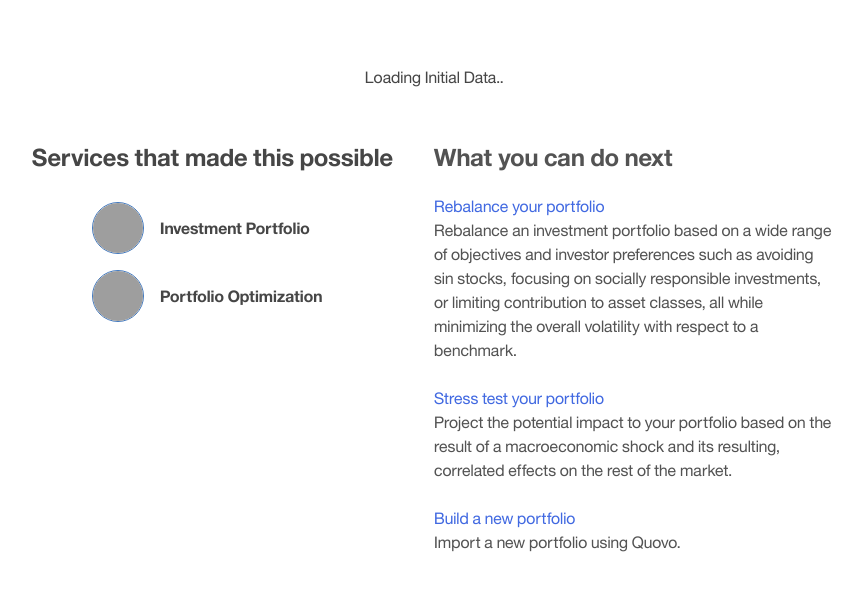
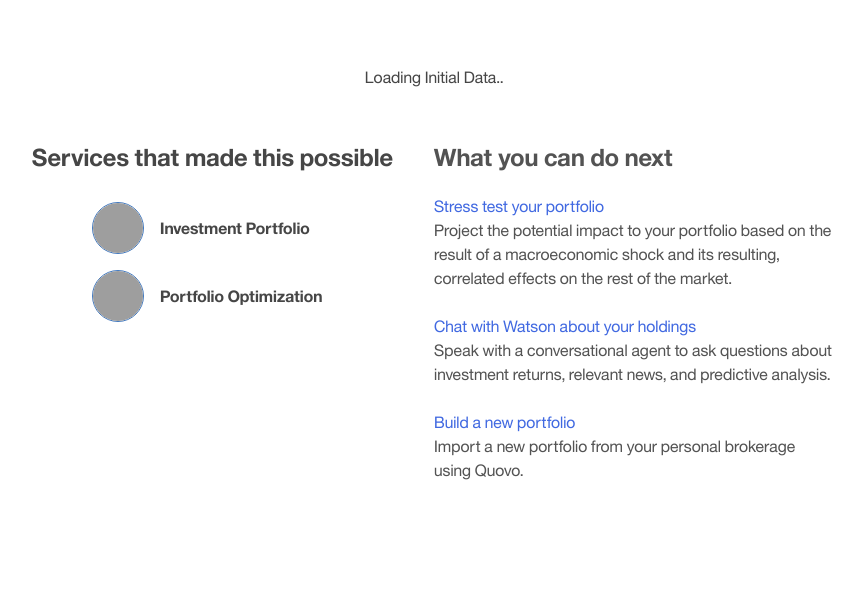
Before and after one commit to IBM/Portfolio-Optimize, a Flask app: template templates/index.html in a window 1280 px wide. Shown: the part 208-818 px from the top of the page, without its empty margins (206-1069 px from the left). After the commit the page ends 688 px from the top, so only its background shows below. Run offline with Flask 2, Linux system fonts and the light colour scheme; the template is opened without the code that fills it, so the values that code supplies are empty; some libraries are stand-ins or nearby versions; grey boxes are pictures that could not be loaded.

Commit message:
updated footer for consistency across Patterns

```diff
--- a/templates/index.html
+++ b/templates/index.html
@@ -119,7 +119,7 @@
       <button onclick="deleteConstraint()">Delete Constraint</button>
       </center>
       <br>
-      <h4>Finally, specify any result requirements that we need to enforce</h4>
+      <h4>Finally, specify any result requirements requirements that we need to enforce</h4>
       <br>
       <center>
       <table class="result-req-table">
@@ -232,15 +232,6 @@
         </h3>
 
         <div class="wii-tile">
-          <a href="https://console.bluemix.net/catalog/services/portfolio-optimization" target="_blank">
-            Rebalance your portfolio
-          </a>
-          <p>
-              Rebalance an investment portfolio based on a wide range of objectives and investor preferences such as avoiding sin stocks, focusing on socially responsible investments, or limiting contribution to asset classes, all while minimizing the overall volatility with respect to a benchmark.
-          </p>
-        </div>
-
-        <div class="wii-tile">
           <a href="https://predictive-market-stress-testing.mybluemix.net" target="_blank">
             Stress test your portfolio
           </a>
@@ -250,11 +241,20 @@
         </div>
 
         <div class="wii-tile">
-          <a href="">
+          <a href="https://wealth-management-chatbot-1.mybluemix.net/demo.html" target="_blank">
+            Chat with Watson about your holdings
+          </a>
+          <p>
+              Speak with a conversational agent to ask questions about investment returns, relevant news, and predictive analysis.
+          </p>
+        </div>
+
+        <div class="wii-tile">
+          <a href="https://integrate-investment-portfolio.mybluemix.net/" target="_blank">
             Build a new portfolio
           </a>
           <p>
-              Import a new portfolio using Quovo.
+              Import a new portfolio from your personal brokerage using Quovo.
           </p>
         </div>
 
```
